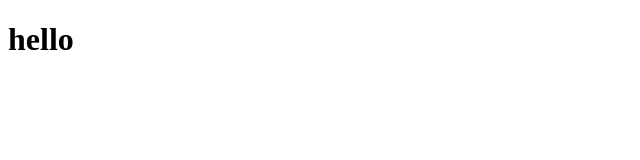
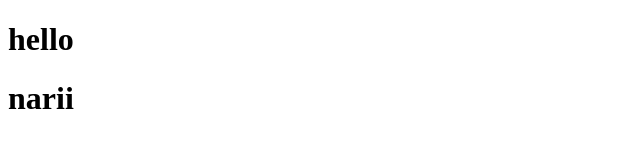
Before and after one commit to narimeneW/therealdeal, a plain HTML site: page index.html in a window 1280 px wide. Shown: the whole page, without its empty margins (0-640 px from the left). Drawn offline with Linux system fonts and the light colour scheme.

Commit message:
merge it

```diff
--- a/index.html
+++ b/index.html
@@ -8,5 +8,6 @@
 </head>
 <body>
     <h1>hello</h1>
+    <h1>narii</h1>
 </body>
 </html>
```
